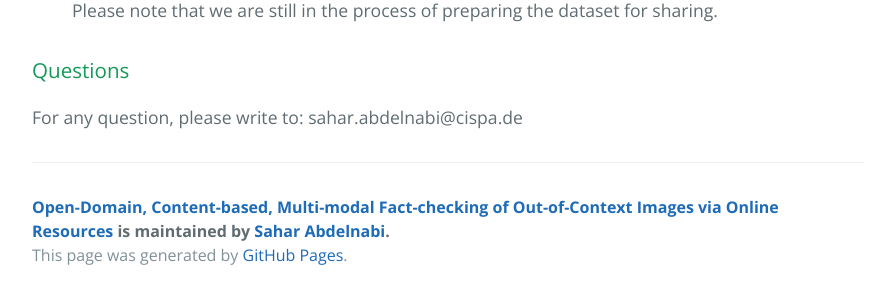
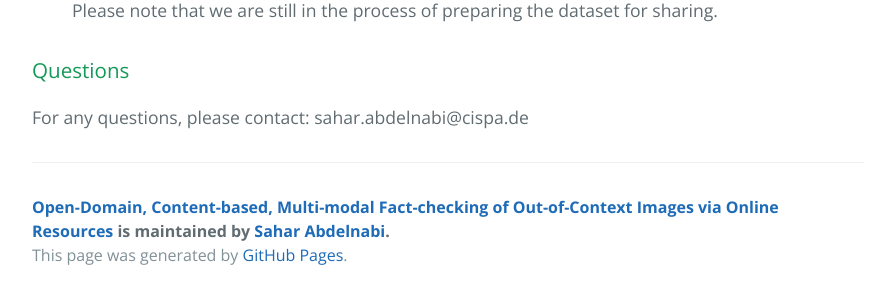
Before and after one commit to S-Abdelnabi/OoC-multi-modal-fc, a Jekyll site: the page built from index.md, in a window 1280 px wide. Shown: the part 1707-2003 px from the top of the page, without its empty margins (192-1087 px from the left). Built offline with Jekyll 4.4.1, drawn with Linux system fonts in a browser that asks for light colours; our own code applies the rules of GitHub Pages for plain Markdown files.

Commit message:
Update index.md

```diff
--- a/index.md
+++ b/index.md
@@ -13,4 +13,4 @@
 - If you want to access our already-crawled evidence dataset, please requrest access via this [form](https://forms.gle/HZeUK1EEveGF9yEV9). Please note that we are still in the process of preparing the dataset for sharing.
 
 ### Questions
-For any question, please write to: sahar.abdelnabi@cispa.de
+For any questions, please contact: sahar.abdelnabi@cispa.de
```
